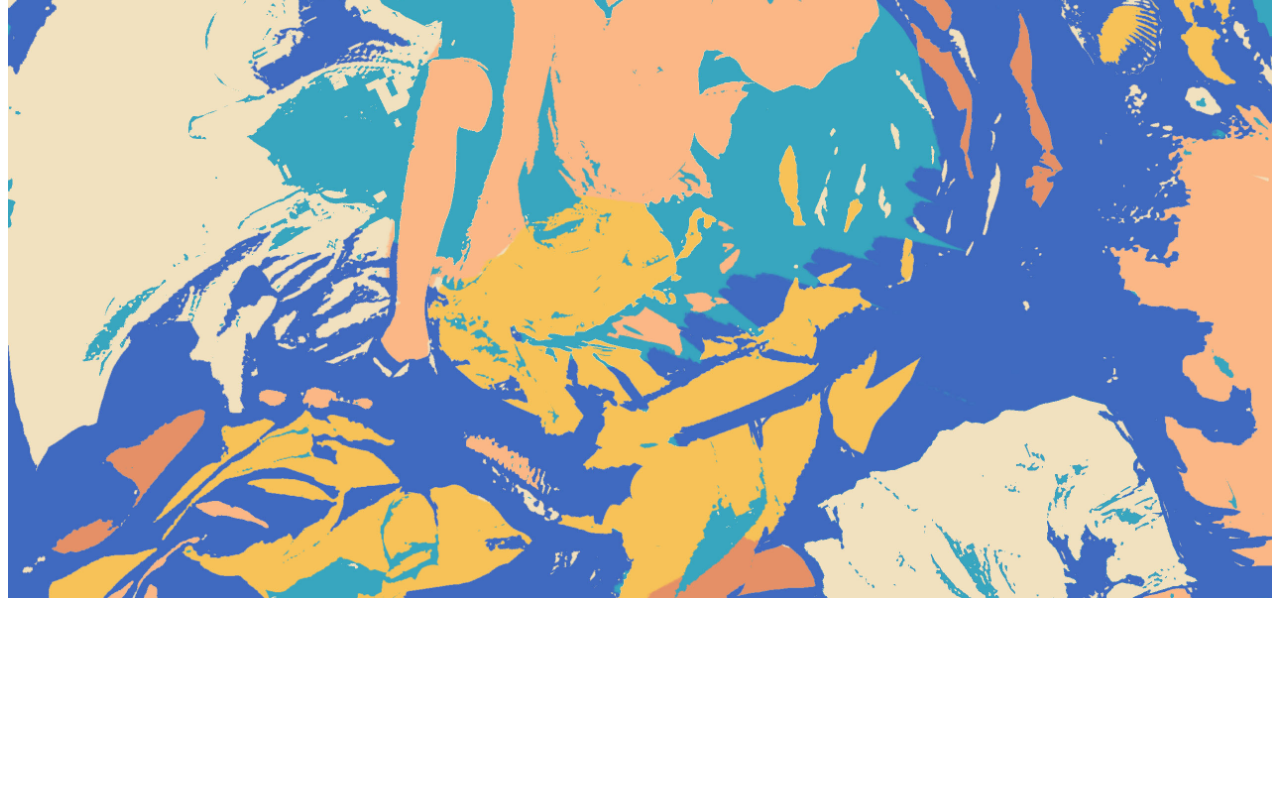
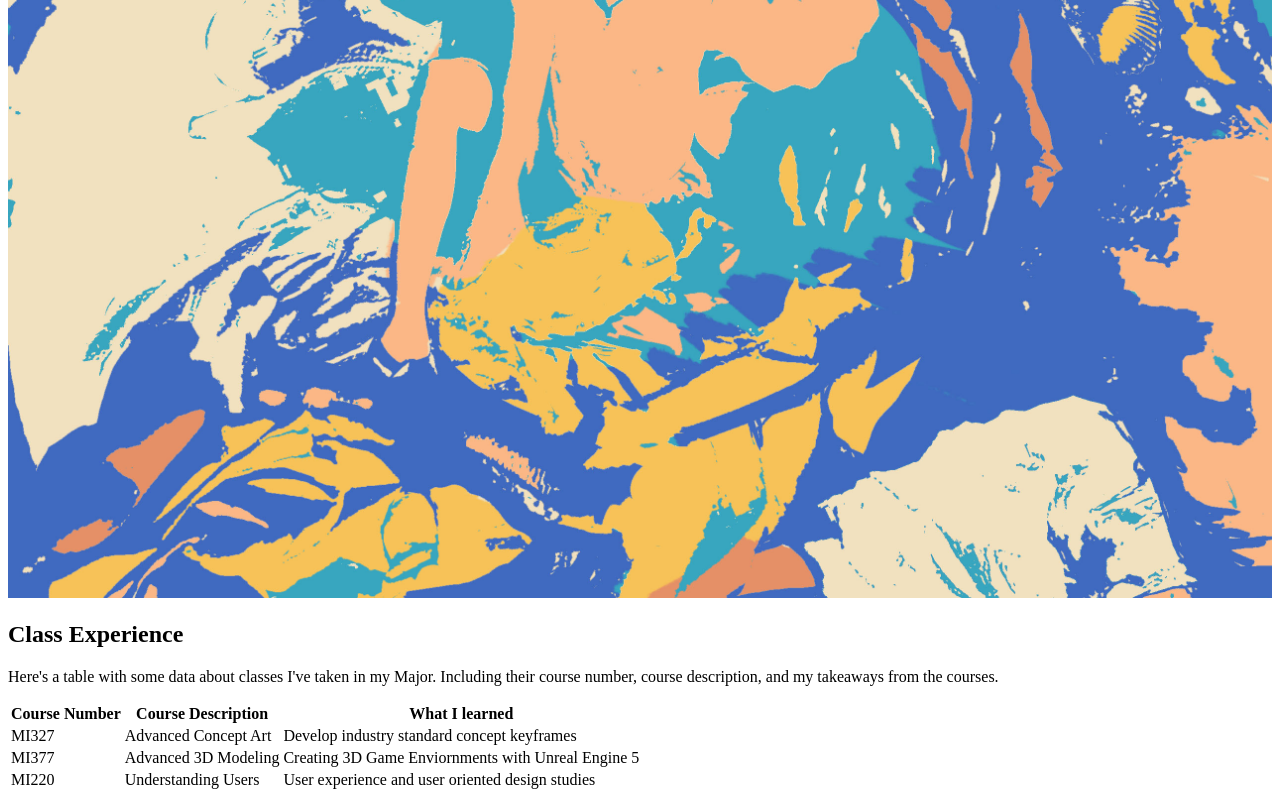
Before and after one commit to adolla04/mi349_blog, a plain HTML site: page index.html in a window 1280 px wide. Shown: the part 1427-2227 px from the top of the page. Before the commit the page ends 2048 px from the top, so only its background shows below. Drawn offline with Linux system fonts and the light colour scheme.

Commit message:
table index

```diff
--- a/index.html
+++ b/index.html
@@ -25,7 +25,30 @@
         <p><img src="images/ZRasico_project5_temp.jpg" alt="Fairies Art Collage"></p>
       </article>
       <article>
-        <h2></h2>
+        <h2>Class Experience</h2>
+        <p>Here's a table with some data about classes I've taken in my Major. Including their course number, course description, and my takeaways from the courses. </p>
+        <table>
+          <tr>
+            <th>Course Number</th>
+            <th>Course Description</th>
+            <th>What I learned</th>
+          </tr>
+          <tr>
+            <td>MI327</td>
+            <td>Advanced Concept Art</td>
+            <td>Develop industry standard concept keyframes</td>
+          </tr>
+          <tr>
+            <td>MI377</td>
+            <td>Advanced 3D Modeling</td>
+            <td> Creating 3D Game Enviornments with Unreal Engine 5</td>
+          </tr>
+          <tr>
+            <td>MI220</td>
+            <td>Understanding Users</td>
+            <td>User experience and user oriented design studies</td>
+          </tr>
+        </table>
       </article>
     </section>
     <script src="index.js"></script>
```
